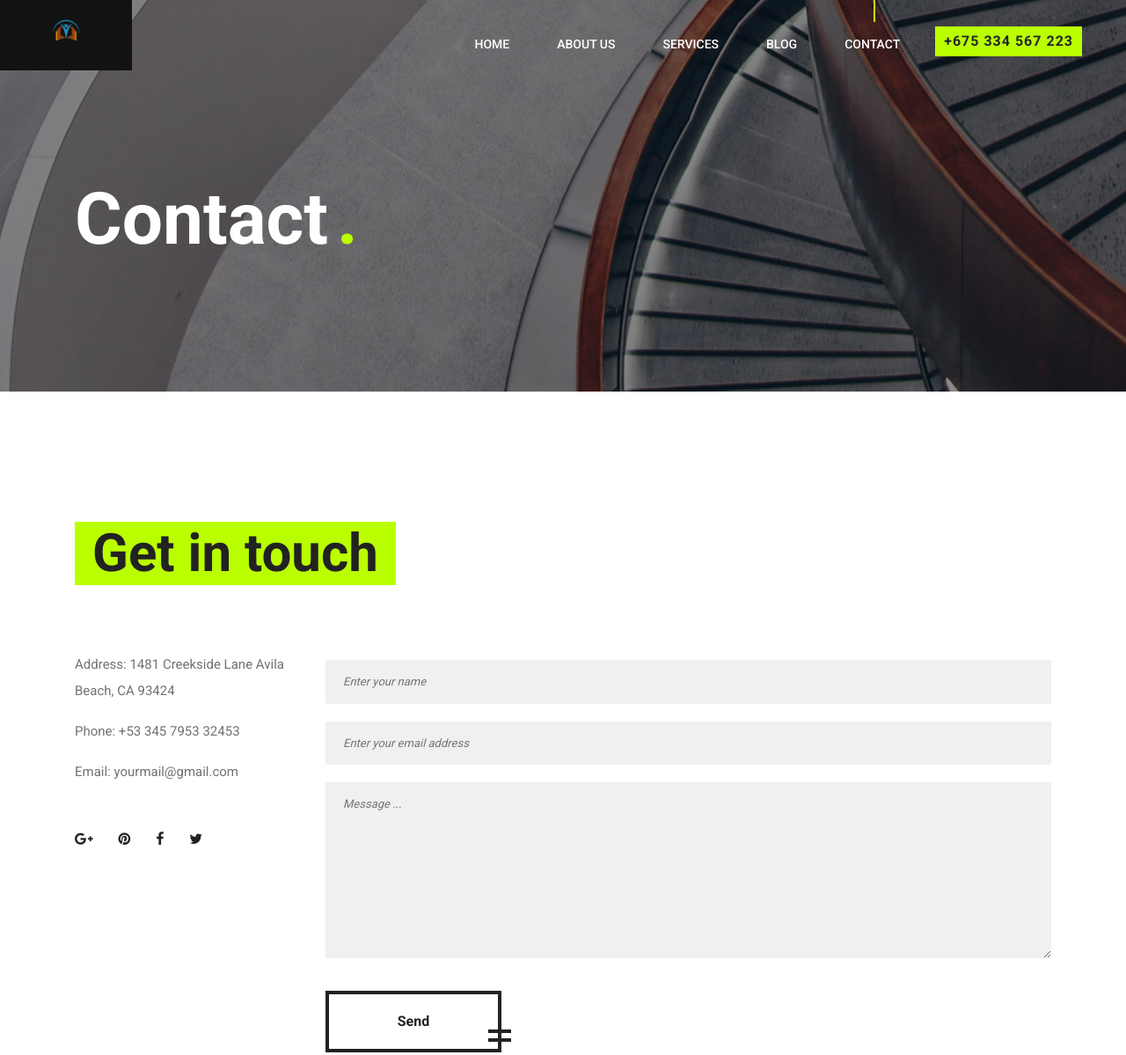
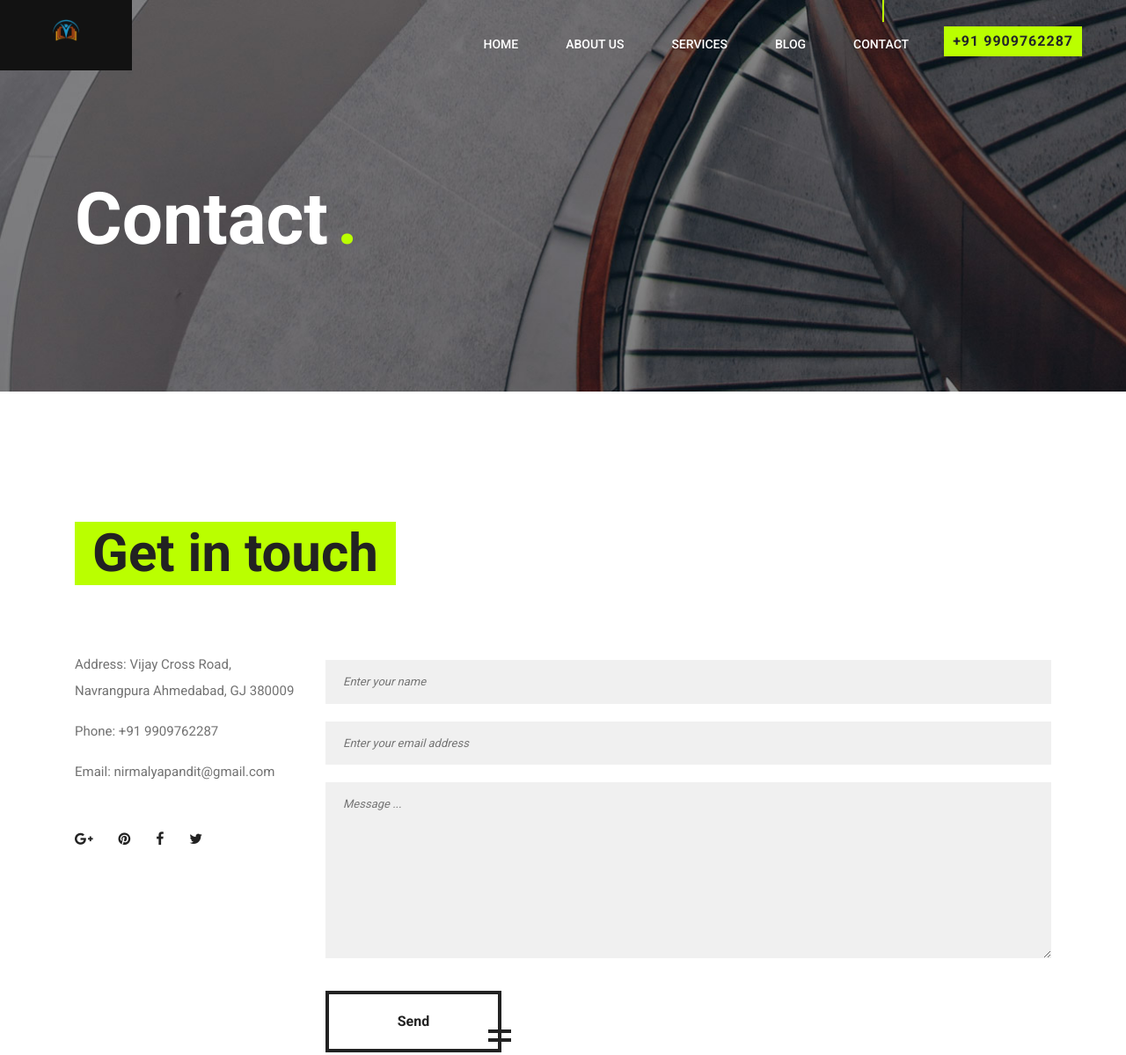
Before and after one commit to debayanrakshit/debayanrakshit.github.io, a plain HTML site: page contact.html in a window 1280 px wide. Shown: the top 1199 px of the page at 88% size. Drawn offline with Linux system fonts and the light colour scheme; some packages are replaced by stand-ins of ours.

Commit message:
Update contact.html

```diff
--- a/contact.html
+++ b/contact.html
@@ -44,7 +44,7 @@
       <div class="nav-switch">
         <i class="fa fa-bars"></i>
       </div>
-      <div class="phone-number">+675 334 567 223</div>
+      <div class="phone-number">+91 9909762287</div>
       <nav class="nav-menu">
         <ul>
           <li><a href="index.html">Home</a></li>
@@ -76,9 +76,9 @@
         </div>
         <div class="row">
           <div class="col-lg-3 contact-info mb-5 mb-lg-0">
-            <p>Address: 1481 Creekside Lane Avila Beach, CA 93424</p>
-            <p>Phone: +53 345 7953 32453</p>
-            <p>Email: yourmail@gmail.com</p>
+            <p>Address: Vijay Cross Road, Navrangpura Ahmedabad, GJ 380009</p>
+            <p>Phone: +91 9909762287</p>
+            <p>Email: nirmalyapandit@gmail.com</p>
             <div class="cf-social">
               <a href="#"><i class="fa fa-google-plus"></i></a>
               <a href="#"><i class="fa fa-pinterest"></i></a>
```
